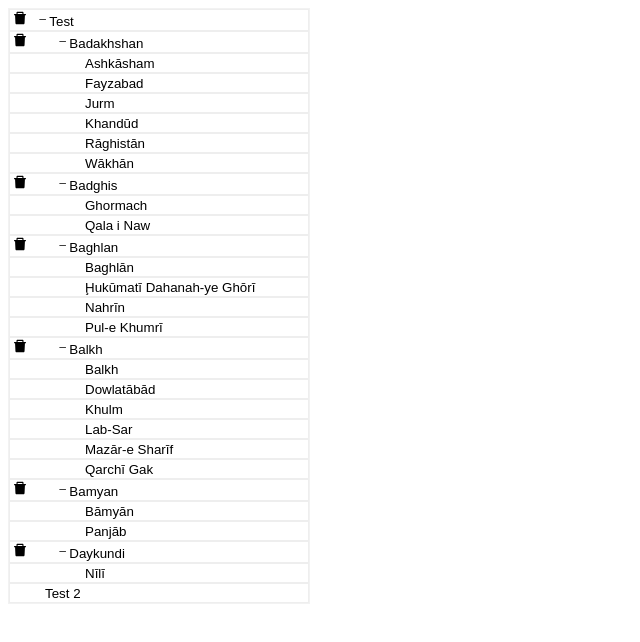
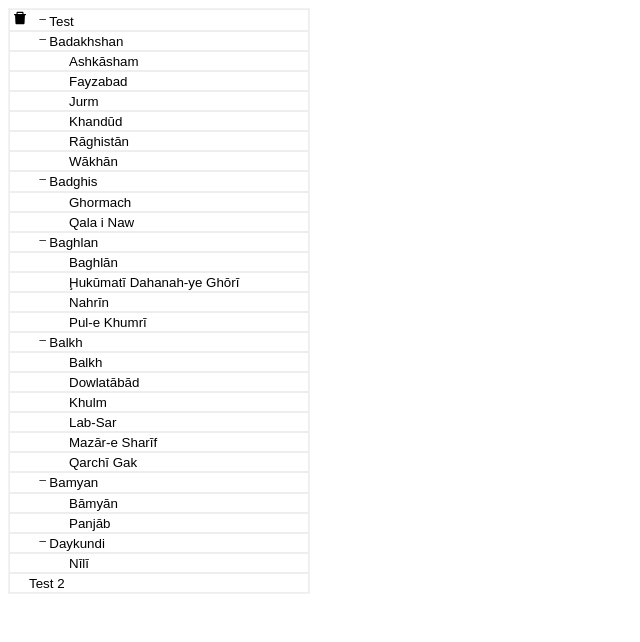
Before and after one commit to mandanemedia/ListsOfCounties, a React app: page / in a window 1280 px wide. Shown: the whole page, without its empty margins (0-640 px from the left). Built offline with nearby package versions, Linux system fonts and the light colour scheme; no server answers.

Commit message:
Passing Function(onRemoveDataRow) to parent Components to handle country delete

```diff
--- a/public/index.html
+++ b/public/index.html
@@ -6,12 +6,8 @@
       name="viewport"
       content="width=device-width, initial-scale=1, shrink-to-fit=no"
     />
-    <meta name="theme-color" content="#000000" />
-    <link rel="manifest" href="%PUBLIC_URL%/manifest.json" />
-    <link rel="shortcut icon" href="%PUBLIC_URL%/favicon.ico" />
-    <title>React App</title>
+    <title>Lists of counties</title>
   </head>
-
   <body>
     <div id="root"></div>
   </body>
--- a/src/index.js
+++ b/src/index.js
@@ -3,7 +3,7 @@ import React, { useEffect, useState } from "react";
 import ReactDOM from "react-dom";
 import "./styles.css";
 import jsonData from "./data.json";
-import Sidebar from "./sidebar"
+import Sidebar from "./sidebar";
 
 const DataURL =
   "https://raw.githubusercontent.com/mandanemedia/ListsOfCounties/master/src/countries%2Bstates%2Bcities.json";
@@ -18,10 +18,14 @@ const App = ({items=[]}) => {
       .then(data => {
         setData(data);
       });
-  });
+  },[]);
+
+  const handleRemoveDataRow = (id) => {
+    setData(data.filter((item) =>  [id].indexOf( item.id ) === -1 ));
+  }
 
   return (<>
-    { (data.length > 0) ? <Sidebar items={data} /> : <span>Loading</span>}
+    { (data.length > 0) ? <Sidebar items={data} onRemoveDataRow={handleRemoveDataRow} /> : <span>Loading</span>}
   </>);
 };
 
--- a/src/sidebar.js
+++ b/src/sidebar.js
@@ -11,47 +11,50 @@ type itemType = {
     cities? : Array<itemType>
 }
 
-const Collapsible = ({id, name, depth, props}) => {
+const Collapsible = ({id, name, depth, onRemoveDataRow, props}) => {
 
     const [isOpen, setIsOpen] = useState(true);
 
     const toggle = () => setIsOpen(!isOpen);
     const hasChild = (props.states && props.states.length>0) || ( props.cities && props.cities.length>0);
+    const removeDataRow = (id) => {
+        onRemoveDataRow(id);
+    };
     return (<div className="menuListItem" >
                 <div className="rowItem">
-                    {hasChild ? <AiFillDelete className="deleteRow"/> : null}
-                    <button key={id}  style={{ marginLeft: depth}} onClick={toggle} className={`treeButton ${hasChild ? " hasChild": " noChild" }`} >
+                    {props.states ? <AiFillDelete onClick={()=>removeDataRow(id)} className="removeRow" /> : null }
+                    <button style={{ marginLeft: depth}} onClick={toggle} className={`treeButton ${hasChild ? " hasChild": " noChild" }`} >
                         {hasChild ? isOpen ? <IoIosRemove /> : <IoIosAdd /> : null}
                         {name}
                     </button>
                 </div>
                 {hasChild ?
                 <Collapse isOpened={isOpen}>
-                    {props.states ? <SidebarItem data={props.states} depth={depth+20} /> : null }
-                    {props.cities ? <SidebarItem data={props.cities} depth={depth+20} /> : null }
+                    {props.states ? <SidebarItem data={props.states} depth={depth+20} onRemoveDataRow={onRemoveDataRow}/> : null }
+                    {props.cities ? <SidebarItem data={props.cities} depth={depth+20} onRemoveDataRow={onRemoveDataRow} /> : null }
                 </Collapse>
                 :null}
             </div>);
 }
 
-const SidebarItem = ({data, depth=0}:{data:Array<itemType>, depth:number}) =>
+const SidebarItem = ({data, depth=0, onRemoveDataRow=null}:{data:Array<itemType>, depth:number, onRemoveDataRow:any}) =>
 {
     return (
         <div className="menuList">
             {
                 data.map( ({name, id, ...props}) => {
-                    return (<Collapsible id={id} name={name} depth={depth} props={props}/>)
+                    return (<Collapsible key={id} id={id} name={name} depth={depth} onRemoveDataRow={onRemoveDataRow} props={props}/>)
                 })
             }
         </div>
     )
 }
 
-const Sidebar = ({items}:{items:Array<itemType>}) =>
+const Sidebar = ({items, onRemoveDataRow}:{items:Array<itemType>, onRemoveDataRow:any}) =>
  {
   return (
     <div  className="sidebar">
-        <SidebarItem data={items} depth={0} />
+        <SidebarItem data={items} depth={0} onRemoveDataRow={onRemoveDataRow} />
     </div>
   )
 }
--- a/src/styles.css
+++ b/src/styles.css
@@ -5,7 +5,7 @@
 .rowItem {
   border: #EEE 1px solid;
 }
-.deleteRow {
+.removeRow {
   padding-left: 2px;
   padding-right: 2px;
   cursor: pointer;
@@ -18,5 +18,5 @@
   cursor: pointer;
 }
 .noChild {
-  padding-left: 35px;
+  padding-left: 19px;
 }
```
